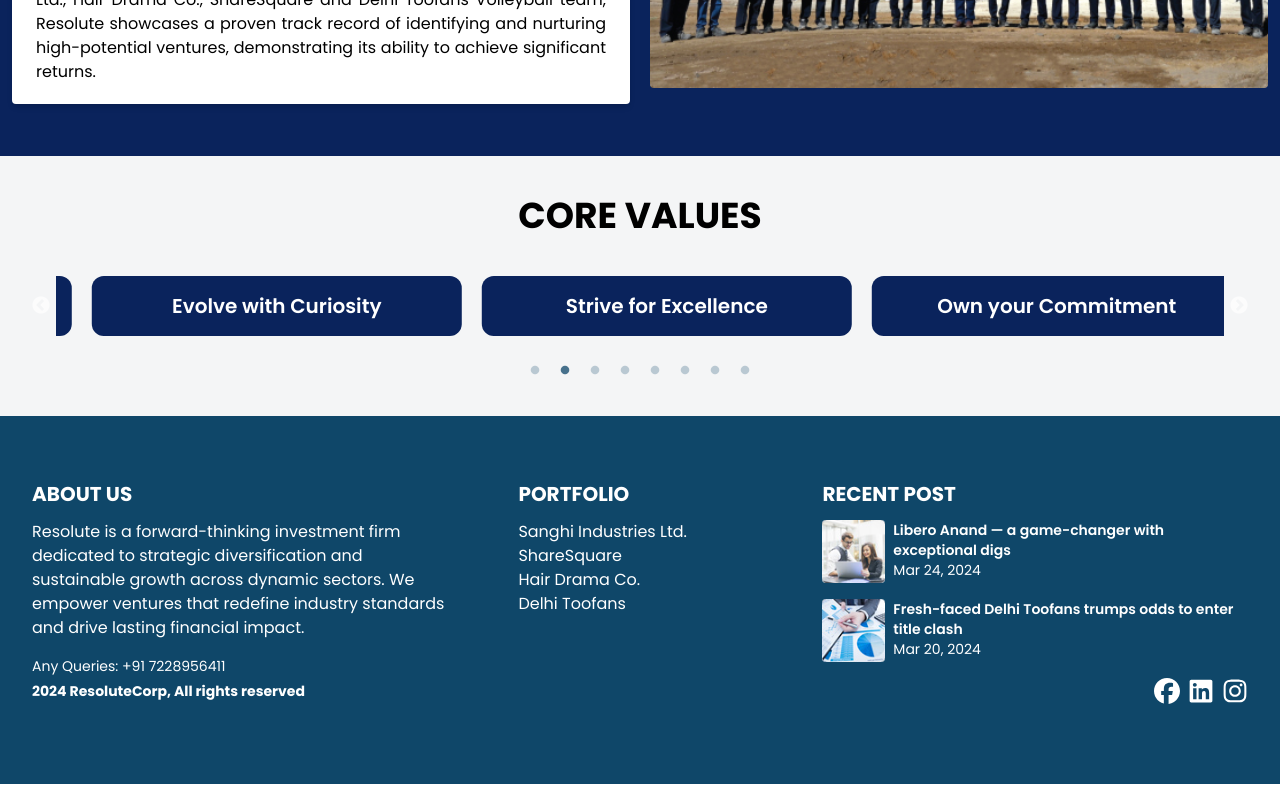
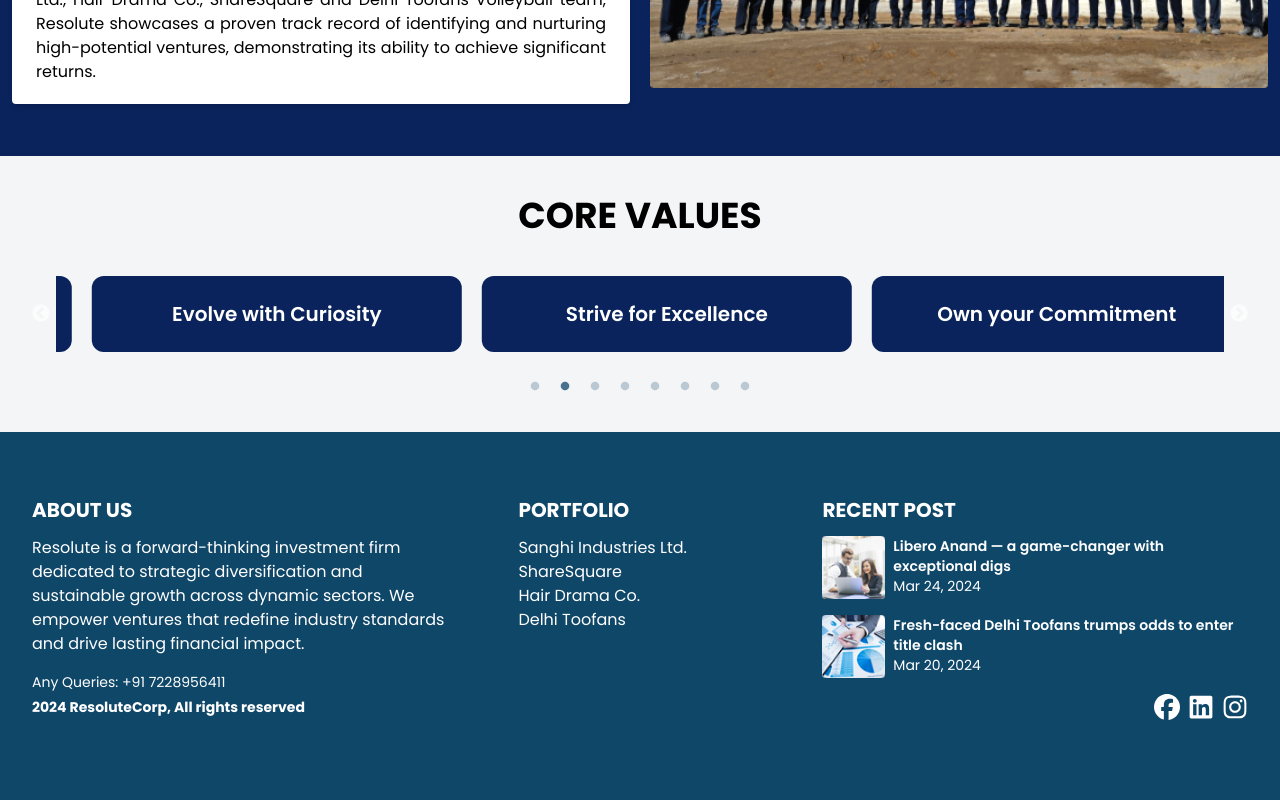
Before and after one commit to 100hn/react-web, a React (Create React App) app: page /about in a window 1280 px wide. Shown: the part 1334-2134 px from the top of the page. Built offline with nearby package versions, Linux system fonts and the light colour scheme; the HTML template or start-up script is replaced by a standard one.

Commit message:
update changes

```diff
--- a/src/components/CoreValues.js
+++ b/src/components/CoreValues.js
@@ -61,7 +61,7 @@
                     {data.map((d) => (
                         <div className='bg-[#0A235C] h-full text-white  rounded-xl'>
 
-                            <div className='flex flex-col justify-center text-center gap-4 p-4 '>
+                            <div className='flex flex-col justify-center text-center gap-5 py-6 '>
                                 <h5 className='text-xl font-semibold '>{d.value}</h5>
                             </div>
                         </div>
```
